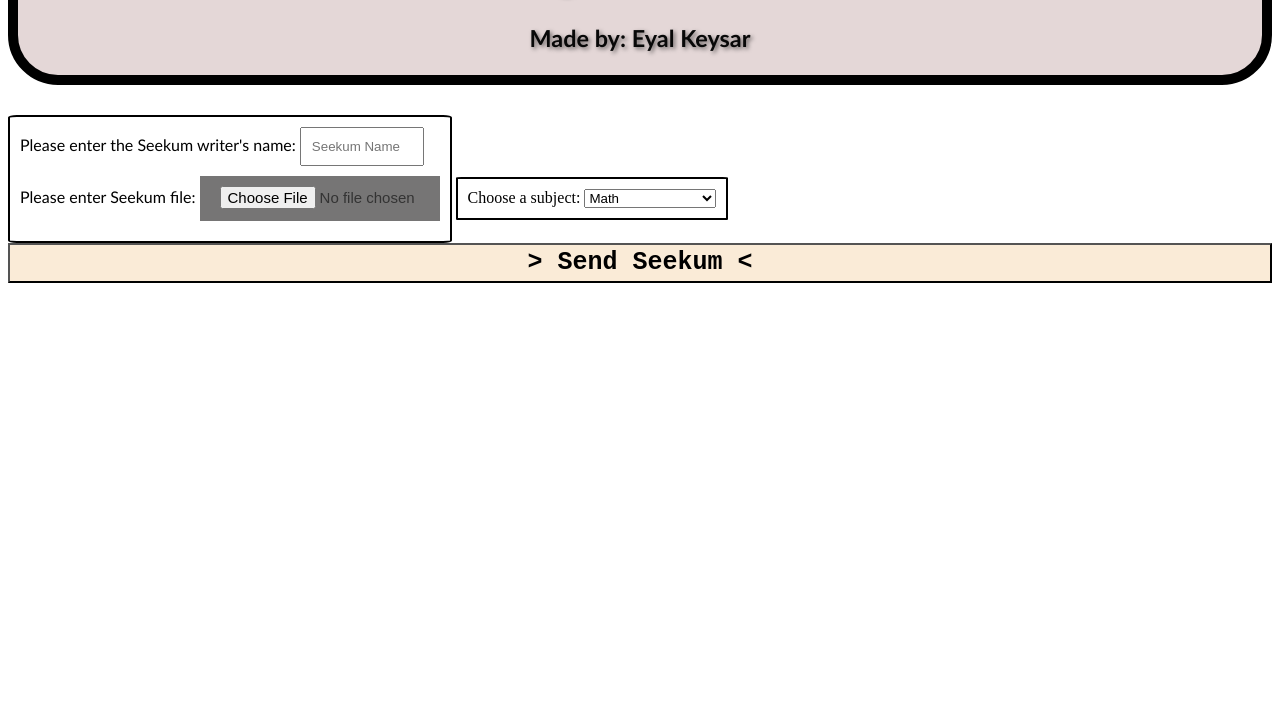
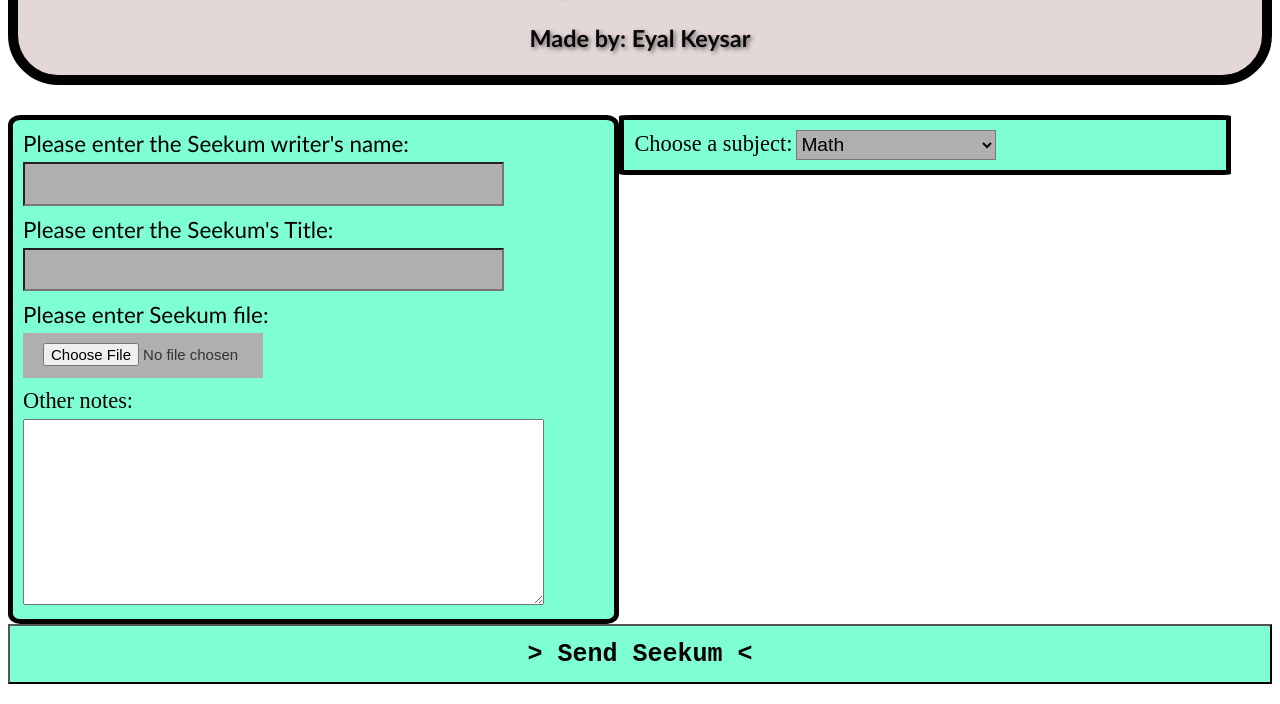
Before and after one commit to EyalKeysar/Seekum, a plain HTML site: page AddSeekum/index.html in a window 1280 px wide. Shown: the part 96-800 px from the top of the page. Drawn offline with Linux system fonts and the light colour scheme.

Commit message:
end of frontend for AddSeekumForm

```diff
--- a/AddSeekum/index.html
+++ b/AddSeekum/index.html
@@ -18,25 +18,35 @@
 
     <body>
 
-        <div>
+        <div class="SpansContainer">
 
             <span class="MainSpanStyle">
 
                 <div class="FormDivStyle">
-                    <a> Please enter the Seekum writer's name:</a>
-                    <input type="text" class="InputSeekumNameStyle" placeholder="Seekum Name">
+                    <div class="FormDescriptionDivStyle"> Please enter the Seekum writer's name:</div>
+                    <input type="text" class="InputSeekumNameStyle" >
                 </div>
+
                 <div class="FormDivStyle">
-                    <a> Please enter Seekum file: </a>
+                    <div class="FormDescriptionDivStyle"> Please enter the Seekum's Title:</div>
+                    <input type="text" class="InputSeekumNameStyle" >
+                </div>
+
+                <div class="FormDivStyle">
+                    <div class="FormDescriptionDivStyle"> Please enter Seekum file: </div>
                     <input type="file" class="FileInputStyle" accept=".txt, .doc, .docx, .pdf, image/*">
+                </div>
+                <div>
+                    <div  class="FormDescriptionDivStyle"> Other notes: </div>
+                    <textarea name="NotesForSeekum" cols="50" rows="10" class="TextAreaNotesStyle"></textarea>
                 </div>
 
             </span>
 
 
             <span class="SubjectSpanStyle">
-                <label for="subjects">Choose a subject:</label>
-                <select name="subjects" id="subjects">
+                <label class="FormDescriptionDivStyle" for="subjects">Choose a subject:</label>
+                <select class="FormSubjectSelectStyle" name="subjects" id="subjects">
                 </select>
             </span>
 
--- a/AddSeekum/style.css
+++ b/AddSeekum/style.css
@@ -13,12 +13,34 @@
     margin-bottom: 30px;
   }
 
+  .FormDescriptionDivStyle {
+    font-size: 140%;
+    margin-bottom: 5px;
+
+  }
   span {
+    width: 46%;
+    height: 100%;
     display: inline-block;
     padding: 10px;
-    border: 2px solid black; /* Set the border properties */
+    border: 5px solid black; /* Set the border properties */
     border-radius: 2%;
+    background-color: aquamarine;
   }
+  span:hover {
+    background-color: rgb(152, 253, 197);
+  }
+
+  .FormSubjectSelectStyle {
+    width: 200px;
+    height: 30px;
+    font-size: larger;
+    background-color: #afafaf;
+  }
+  .FormSubjectSelectStyle:active {
+    background-color: #797979;
+  }
+
 
   .SendSeekumButtonStyle {
     width: 100%;
@@ -26,15 +48,15 @@
     font-size: 25px;
     font-weight: bold;
     cursor: pointer;
-    height: 40px;
+    height: 60px;
     color: #000000;
-    background-color: antiquewhite;
+    background-color: aquamarine;
   }
   .SendSeekumButtonStyle:hover {
-    background-color: rgb(206, 159, 101);
+    background-color: rgb(49, 175, 133);
   }
   .SendSeekumButtonStyle:active {
-    background-color: rgb(255, 140, 0);
+    background-color: rgb(0, 109, 73);
     border-color: aqua;
   }
 
@@ -44,8 +66,17 @@
 
 
   .InputSeekumNameStyle {
-    width: 100px;
-    padding: 10px;
+    width: 80%;
+    padding: 1%;
+    background-color: #afafaf;
+    color: #000000;
+    font-size: x-large;
+  }
+  .InputSeekumNameStyle:hover {
+    background-color: #797979;
+  }
+  .TextAreaNotesStyle {
+    font-size: large;
   }
 
   .FileInputStyle {
@@ -53,13 +84,13 @@
     width: 200px;
     height: 25px;
     padding: 10px 20px;
-    background-color: #767575;
+    background-color: #afafaf;
     color: #333;
     border: none;
     cursor: pointer;
   }
   .FileInputStyle:hover {
-    background-color: #3d3d3d;
+    background-color: #797979;
   }
   .FormDivStyle {
     font-family: 'Trebuchet MS', sans-serif;
```
Also changed, not shown: 1 other file.
